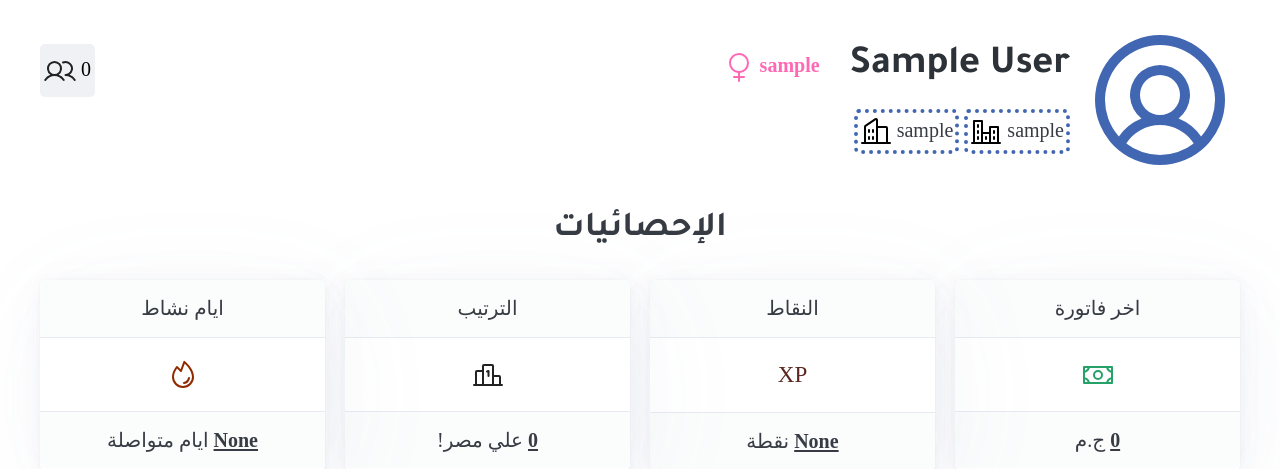
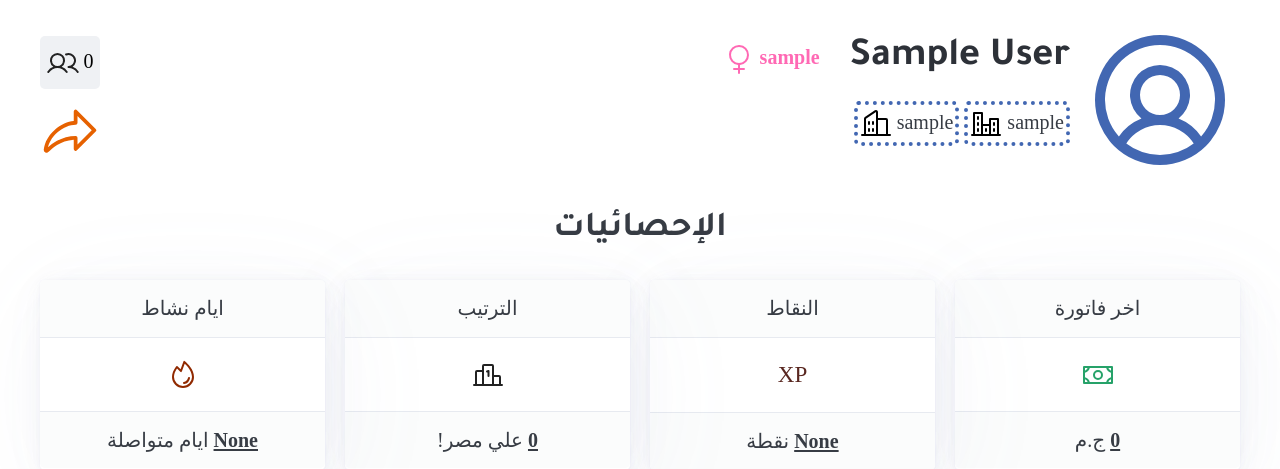
Before and after one commit to omar-hossam/noqta-platform, a Flask app: page /profile in a window 1280 px wide. Shown: the part 115-584 px from the top of the page. Run offline with Flask 3, Linux system fonts and the light colour scheme; the visitor is signed in with stand-in values (Sample User, id 1); data comes from the database, SQL or seed files in the repository; some web fonts are replaced.

Commit message:
feat: implement profile_id share button

```diff
--- a/templates/profile.html
+++ b/templates/profile.html
@@ -60,7 +60,7 @@
     <div style="display: flex; justify-content: space-between; align-items: center;">
 
       <!-- RIGHT -->
-      <div style="height: 70%;">
+      <div style="height: 80%;">
         <div style="display: flex; gap: 30px;">
           <h1 class="font-header">{{ user['name'] }}</h1>
           <p style="color: {{ 'dodgerblue' if user['gender'] == 'male' else 'hotpink' }}; font-weight: bold; align-content: center;">
@@ -80,7 +80,7 @@
       </div>
 
       <!-- LEFT -->
-      <div style="display: flex; flex-direction: column; justify-content: space-between; height: 70%;">
+      <div style="display: flex; flex-direction: column; justify-content: space-between; height: 80%;">
 
         <button class="outline pico-background-slate-50" style="border: 0; padding: 10px 4px;" hx-get="/api/users/{{user['id']}}/friends" hx-target="#friends-list" hx-swap="innerHTML" onclick="setAttr('#friends', 'open', 'true')" >
           <!--  {{ user['friends'] }} صديق  -->
@@ -89,13 +89,16 @@
         </button>
 
         <!-- SOCIAL LINKS -->
-        <div style="display: flex; justify-content: flex-end;">
+        <div style="display: flex; justify-content: flex-end; gap: 5px;">
           {% if user['whatsapp_number'] %}
           <a href="https://wa.me/2{{ user['whatsapp_number'] }}" target="_blank"><img src="{{ url_for('static', filename='icons/whatsapp-logo.svg') }}" style="width: 3rem;"></a>
           {% endif %}
           {% if user['facebook_link'] %}
           <a href="{{ user['facebook_link'] }}" target="_blank" style="padding: 0 6px;"><img src="{{ url_for('static', filename='icons/facebook-logo.svg') }}"  style="width: 3rem;"></a>
           {% endif %}
+          <button id="share-btn" class="outline" style="padding: 0; border: 0">
+            <img src="{{ url_for('static', filename='icons/share-fat.svg') }}" alt="share icon" style="width: 3rem;">
+          </button>
         </div>
 
       </div>
@@ -143,4 +146,12 @@
 
 {% block script %}
   <script src="{{ url_for('static', filename='js/custom.js') }}"></script>
+  <script>
+    const shareBtn = document.getElementById('share-btn');
+    shareBtn.addEventListener('click', () => {
+      navigator.clipboard.writeText({{ user['profile_id'] }})
+        .then(() => window.alert('تم نسخ كود الملف الشخصي بنجاح أرسله لزميلك و اخبره ان يكتبه في حقل البحث حتي يعثر عليك!'))
+        .catch(err => window.alert('حدث خطأ في نسخ كود الملف الشخصي'))
+    })
+  </script>
 {% endblock %}
```
Also changed, not shown: static/icons/share-fat.svg (added).
